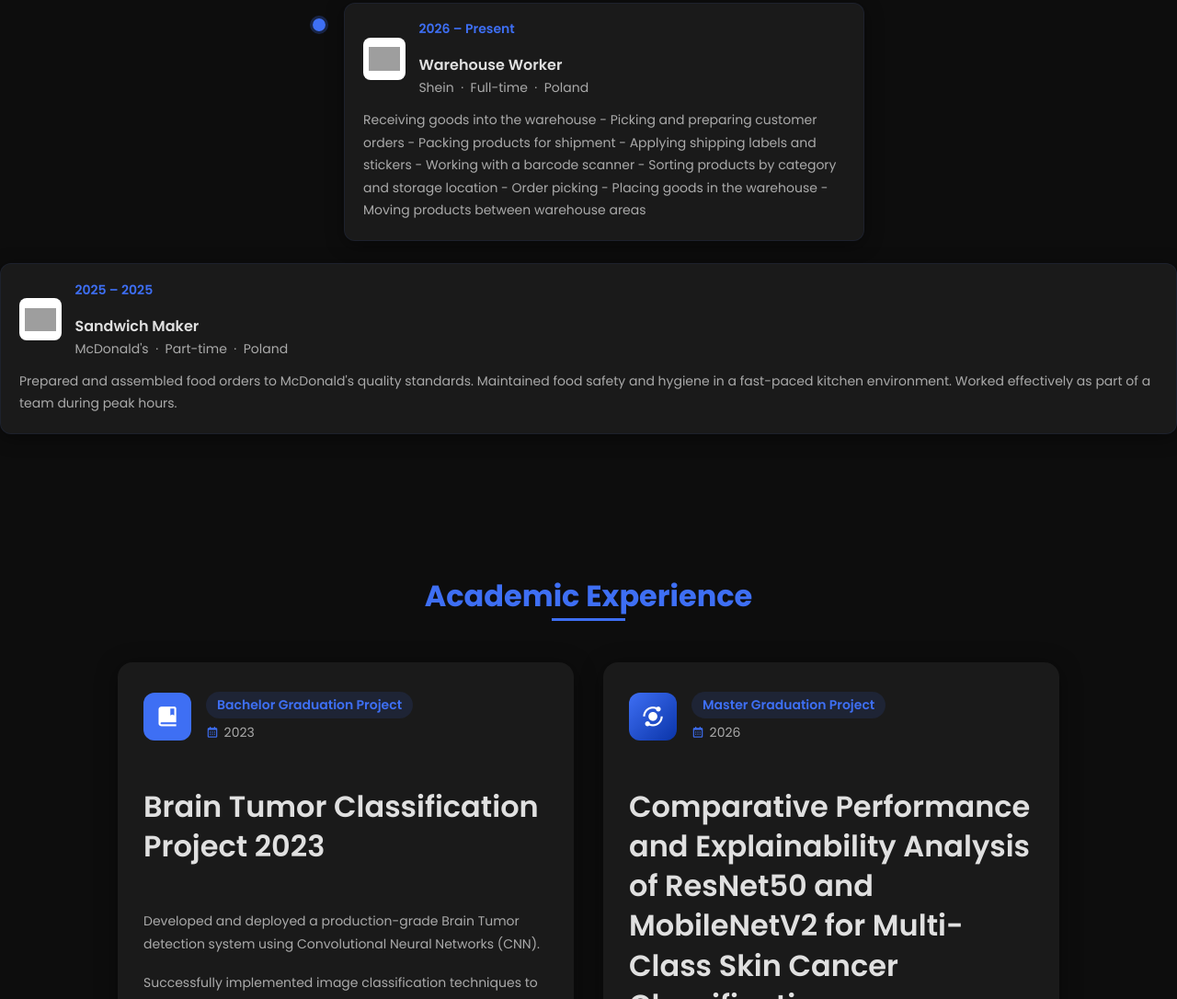
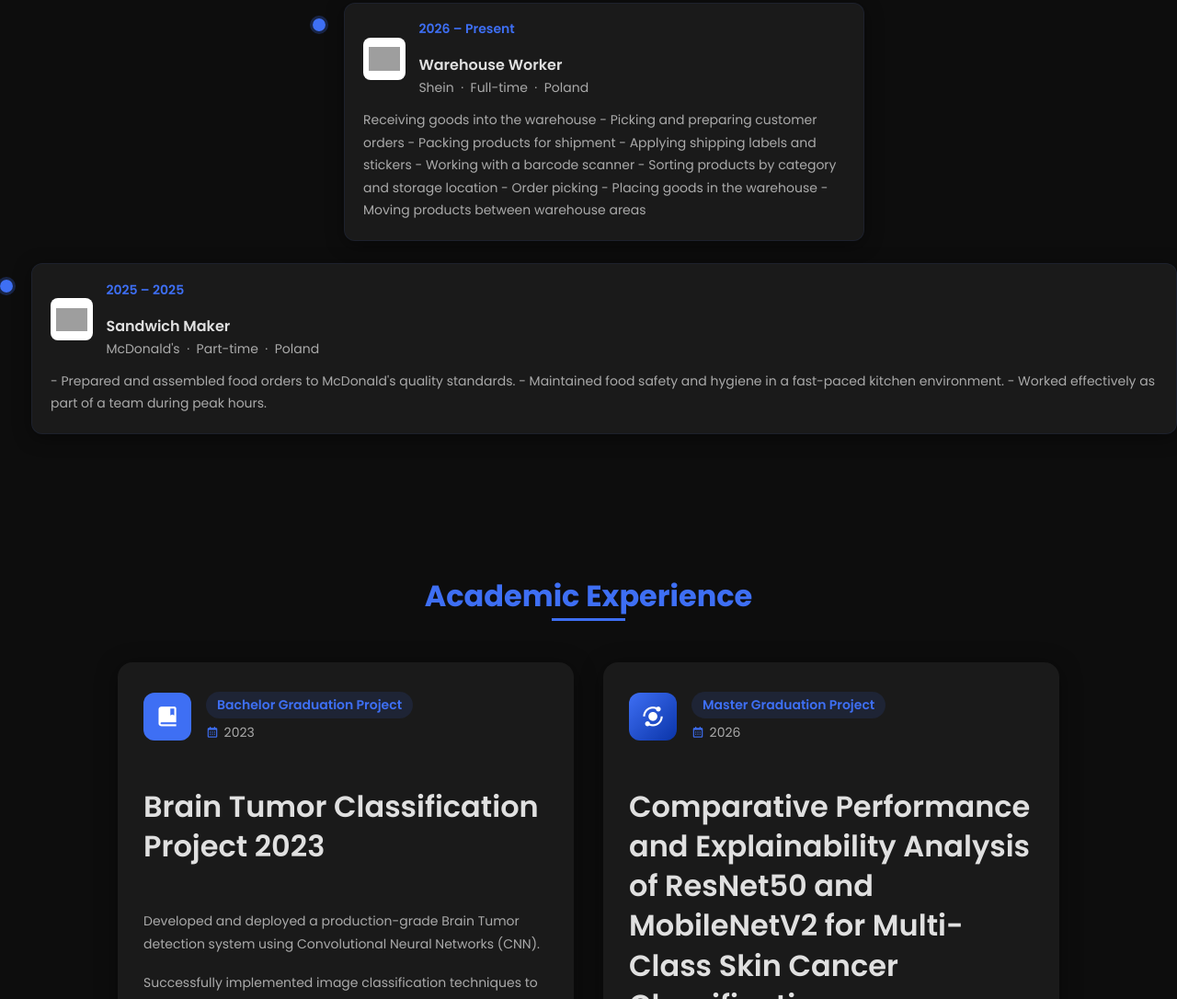
Before and after one commit to AdhmAbdein/AdhamAbdeinProfolio, a plain HTML site: page index.html in a window 1280 px wide. Shown: the part 2854-3940 px from the top of the page at 92% size. Drawn offline with nearby package versions, Linux system fonts and the light colour scheme; grey boxes are pictures that could not be loaded.

Commit message:
Update index.html

```diff
--- a/index.html
+++ b/index.html
@@ -290,8 +290,11 @@
 
                 </div>
 
-                                    <div class="exp__item">
-
+                    <div class="exp__item">
+                        <div class="exp__left">
+                            <div class="exp__dot"></div>
+                            <div class="exp__line"></div>
+                        </div>
                         <div class="exp__card">
                             <div class="exp__card-header">
                                 <div class="exp__logo">
@@ -303,9 +306,15 @@
                                     <p class="exp__company">McDonald's &nbsp;·&nbsp; Part-time &nbsp;·&nbsp; Poland</p>
                                 </div>
                             </div>
-                            <p class="exp__desc">Prepared and assembled food orders to McDonald's quality standards. Maintained food safety and hygiene in a fast-paced kitchen environment. Worked effectively as part of a team during peak hours.</p>
-                        </div>
-                    </div>
+                            <p class="exp__desc"> - Prepared and assembled food orders to McDonald's quality standards.
+                                - Maintained food safety and hygiene in a fast-paced kitchen environment.
+                                - Worked effectively as part of a team during peak hours.</p>
+
+                        </div>
+                    </div>
+
+                </div>
+
             </section>
 
             <!--===== ACADEMIC EXPERIENCE =====-->
```
